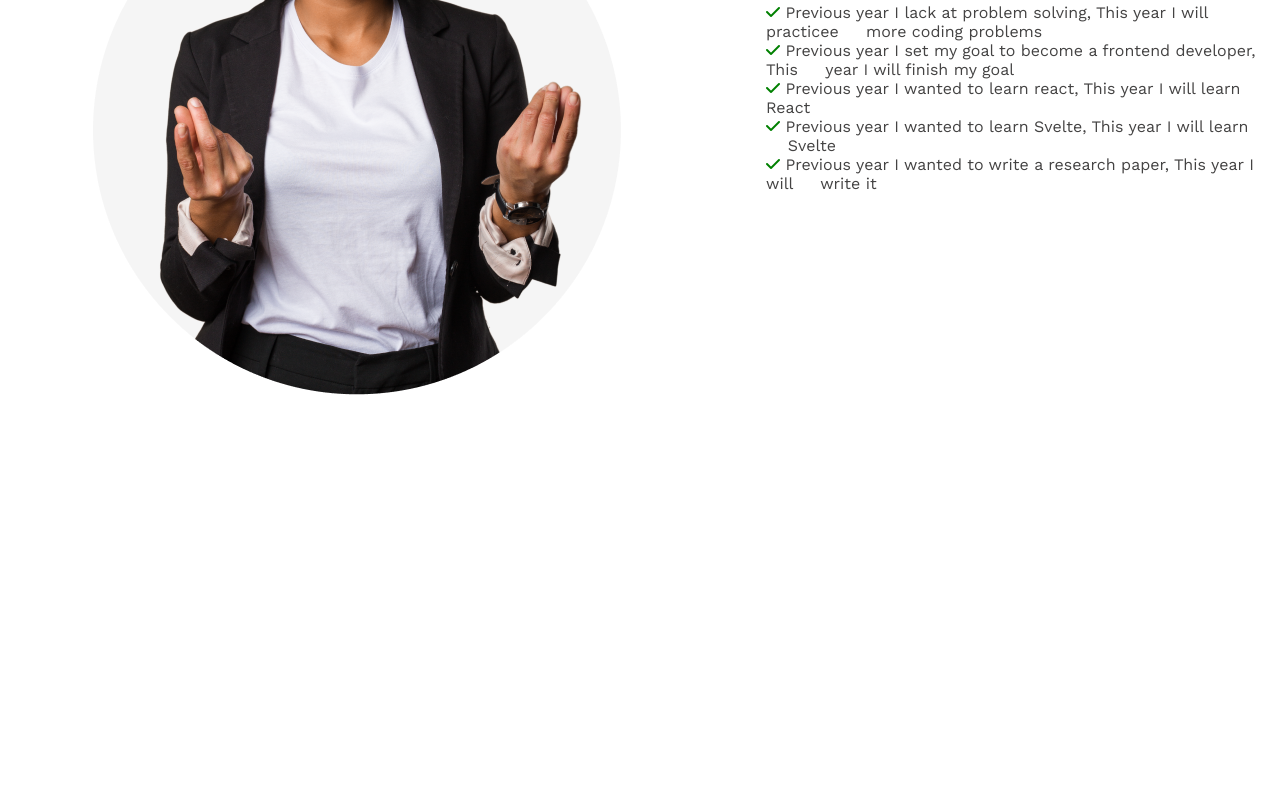
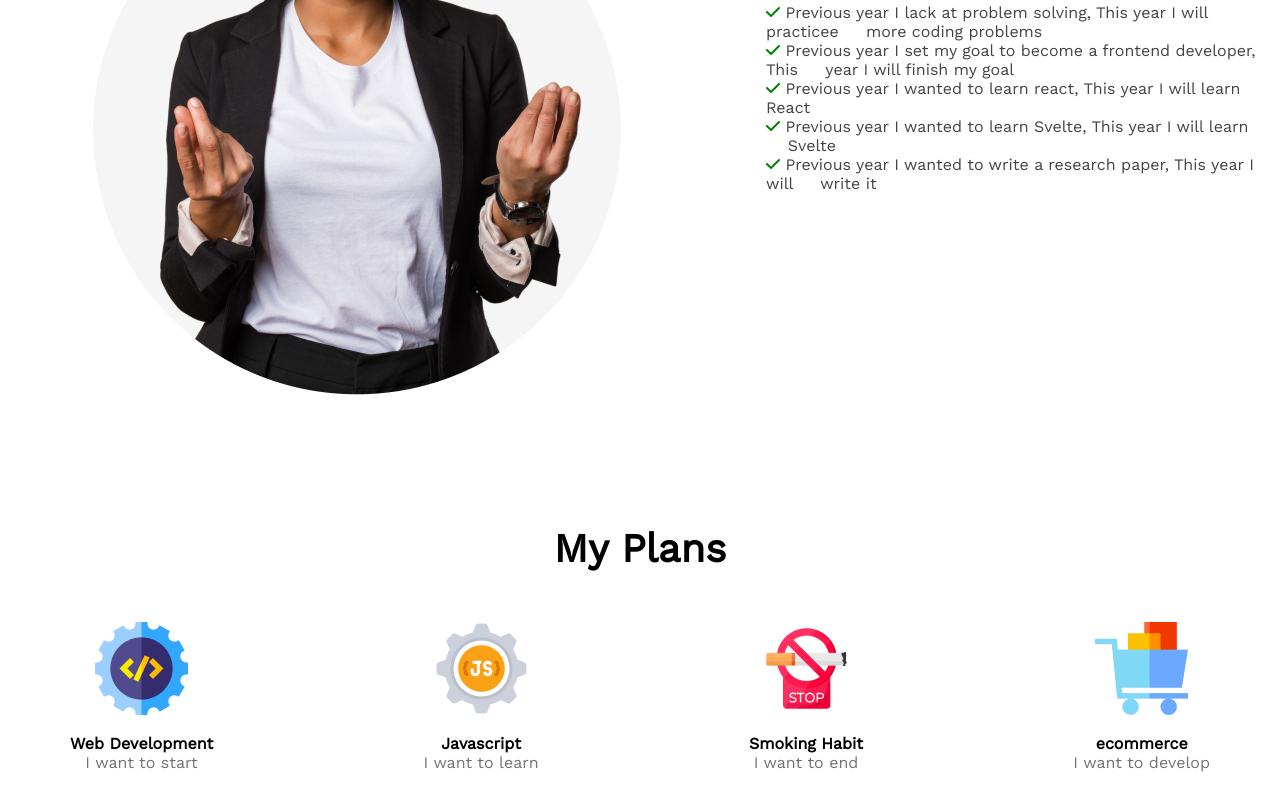
Before and after one commit to Tahmid200-2673/new-year-website, a plain HTML site: page index.html in a window 1280 px wide. Shown: the part 1067-1875 px from the top of the page. Before the commit the page ends 1600 px from the top, so only its background shows below. Drawn offline with nearby package versions, Linux system fonts and the light colour scheme.

Commit message:
my plans section added

```diff
--- a/index.html
+++ b/index.html
@@ -37,7 +37,42 @@
             </ul>
          </div>
         </section>
+        <!-- my plans section -->
+        <section class="my-plans-container">
+             <h3 class="my-plans-title">My Plans</h3>
+             <div class="skills-container">
+               <div class="skill">
+                  <img src="images/icons/web.png" alt="">
+                  <h4 class="skill-title">Web Development</h4>
+                  <p class="skill-description">I want to start</p>
+               </div>
+
+
+               <div class="skill">
+                  <img src="images/icons/js.png" alt="">
+                  <h4 class="skill-title">Javascript</h4>
+                  <p class="skill-description">I want to learn</p>
+               </div>
+
+
+               <div class="skill">
+                  <img src="images/icons/smoke.png" alt="">
+                  <h4 class="skill-title">Smoking Habit</h4>
+                  <p class="skill-description">I want to end</p>
+               </div>
+
+
+               <div class="skill">
+                  <img src="images/icons/ecom.png" alt="">
+                  <h4 class="skill-title">ecommerce</h4>
+                  <p class="skill-description">I want to develop</p>
+               </div>
+             </div>
+
+        </section>
     </main>
-    <footer></footer>
+    <footer>
+
+    </footer>
 </body>
 </html>
--- a/styles/style.css
+++ b/styles/style.css
@@ -87,3 +87,27 @@ main{
     list-style-type: none;
     margin-top: 16px;
 }
+ /* my plans section  */
+ .my-plans-container{
+    text-align: center;
+    margin: 130px auto;
+ }
+ .my-plans-title{
+
+      font-weight: 700;
+      font-size: 40px;
+
+ }
+ .skills-container {
+    display: flex;
+    justify-content: space-between;
+    margin-top:  50px ;
+ }
+.skill-title{
+     margin-top: 15px;
+}
+ .skill-description{
+
+    font-weight: 200;
+    color: #737272;
+ }
```
